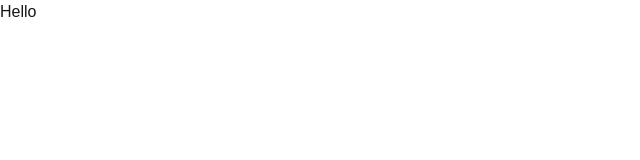
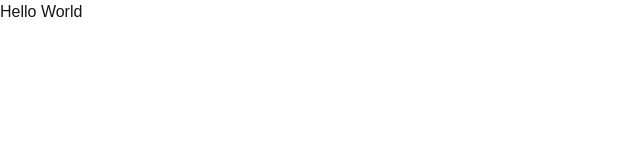
Before and after one commit to umar-dev-io/naimatbazaar, a Next.js app: page / in a window 1280 px wide. Shown: the top 160 px of the page, without its empty margins (0-640 px from the left). Built offline with nearby package versions, Linux system fonts and the light colour scheme.

Commit message:
Update page.js

```diff
--- a/src/app/page.js
+++ b/src/app/page.js
@@ -1,7 +1,7 @@
 export default function Home() {
   return (
     <div>
-        <h1>Hello</h1>
+        <h1>Hello World</h1>
     </div>
   );
 }
```
